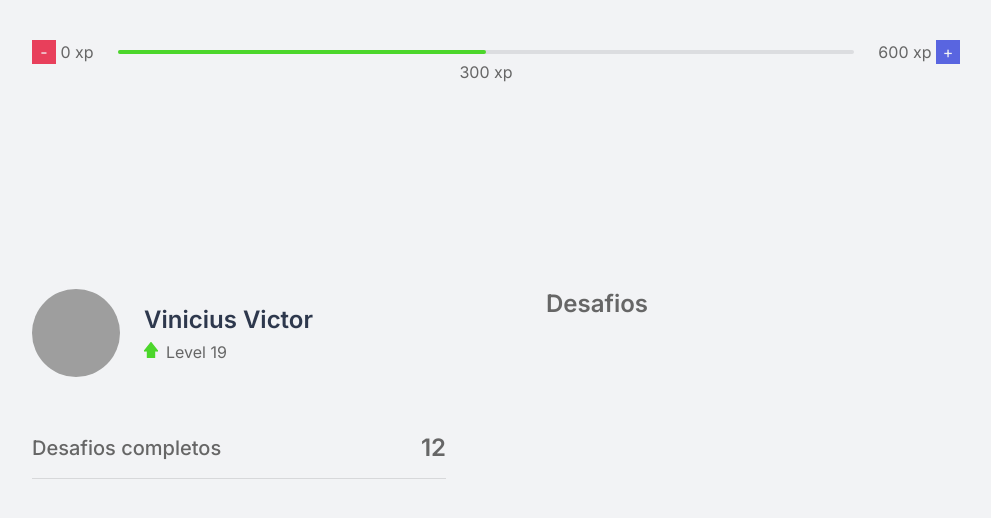
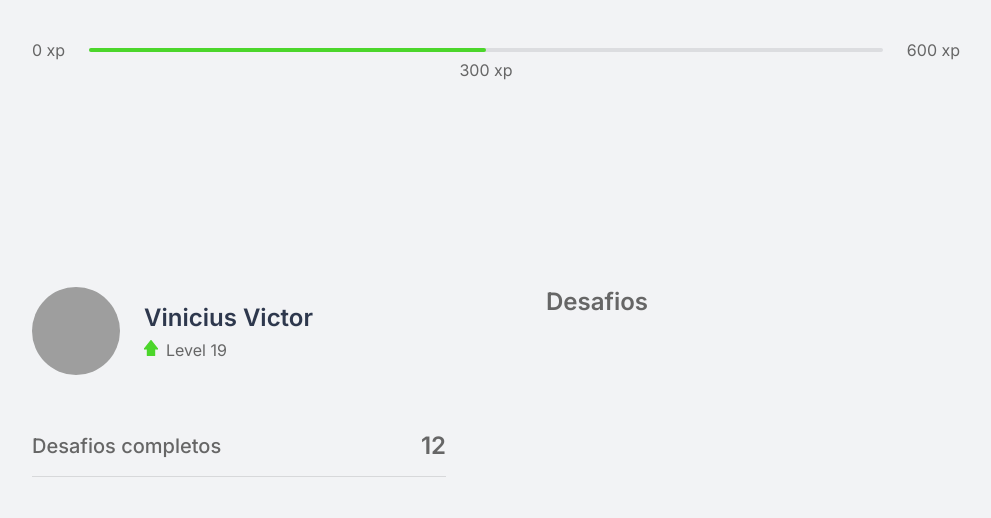
Before and after one commit to martinsvinicius/moveit-nlw, a Next.js app: page / in a window 1280 px wide. Shown: the top 518 px of the page, without its empty margins (144-1135 px from the left). Built offline with nearby package versions, Linux system fonts and the light colour scheme; grey boxes are pictures that could not be loaded.

Commit message:
removendo feature de addXP e removeXP

```diff
--- a/src/components/ExpericenceBar.tsx
+++ b/src/components/ExpericenceBar.tsx
@@ -29,13 +29,25 @@ export function ExperienceBar() {
 
     return(
         <header className={styles.experienceBar}>
-            <span><button className={styles.removeXP} onClick={handlerRemoveXP} > - </button> 0 xp</span>
+            <span>0 xp</span>
             <div>
                 <div style={{ width: `${xp}%` }} />
 
                 <span className={styles.currentExperience} style={{ left: `${xp}%` }}>{xpValue} xp</span>
             </div>
-            <span> 600 xp <button className={styles.addXP} onClick={handlerAddXP}> + </button></span>
+            <span> 600 xp</span>
         </header>
     );
 }
+
+/**
+ * <header className={styles.experienceBar}>
+        <span><button className={styles.removeXP} onClick={handlerRemoveXP} > - </button> 0 xp</span>
+        <div>
+            <div style={{ width: `${xp}%` }} />
+
+            <span className={styles.currentExperience} style={{ left: `${xp}%` }}>{xpValue} xp</span>
+        </div>
+        <span> 600 xp <button className={styles.addXP} onClick={handlerAddXP}> + </button></span>
+    </header>
+ */
```
